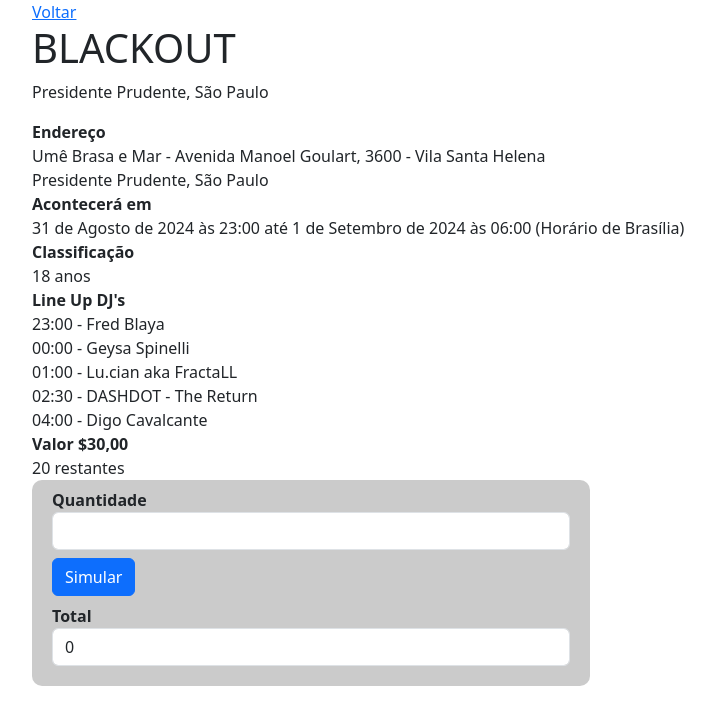
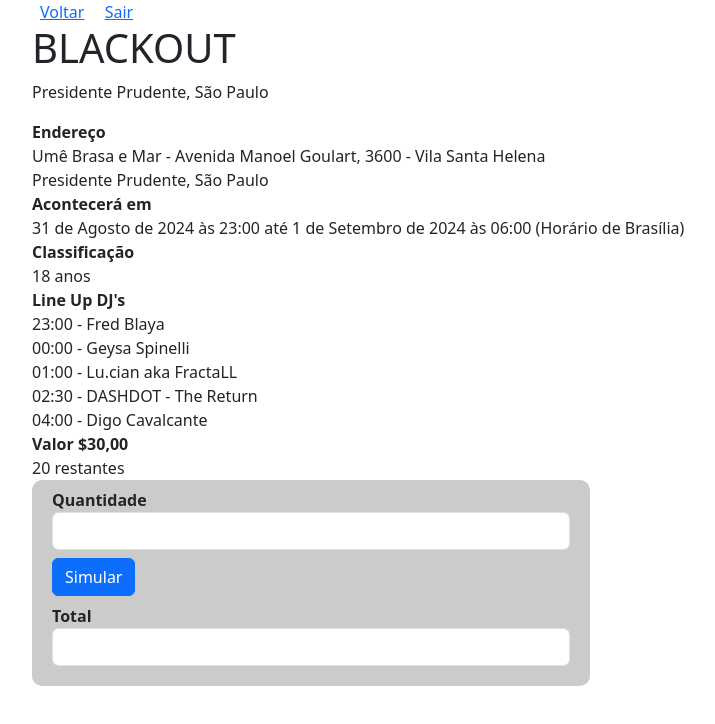
Before and after one commit to favarao/pi-modulo-1, a website: page private/evento1.html in a window 1280 px wide. Both pictures are taken after a click on the button "Simular". Shown: the whole page, without its empty margins (50-765 px from the left). Drawn offline with nearby package versions, Linux system fonts and the light colour scheme.

Commit message:
final final

```diff
--- a/private/evento1.html
+++ b/private/evento1.html
@@ -13,7 +13,8 @@
 
 <body>
    <div class="container">
-        <a href="/eventos.html">Voltar</a>
+        <a class="mx-2" href="/eventos.html">Voltar</a>
+        <a class="mx-2" href="/sair">Sair</a>
         <h1>BLACKOUT</h1>
         <p>Presidente Prudente, São Paulo</p>
         <div>
--- a/public/assets/js/scripts.js
+++ b/public/assets/js/scripts.js
@@ -1,8 +1,9 @@
 
     function calcula() {
-        var valor = document.getElementById("valor").value;
-        var quantidade = document.getElementById("quantidade").value;
-        var restantes = document.getElementById("restantes").value;
+        var valor = parseInt(document.getElementById("valor").value);
+        var quantidade = parseInt(document.getElementById("quantidade").value);
+        document.getElementById("quantidade").value = quantidade;
+        var restantes = parseInt(document.getElementById("restantes").value);
         if(quantidade<0 || quantidade>restantes)
         {
             document.getElementById("total").value ='';
```
Also changed, not shown: public/login.html (+1 -0 lines).
